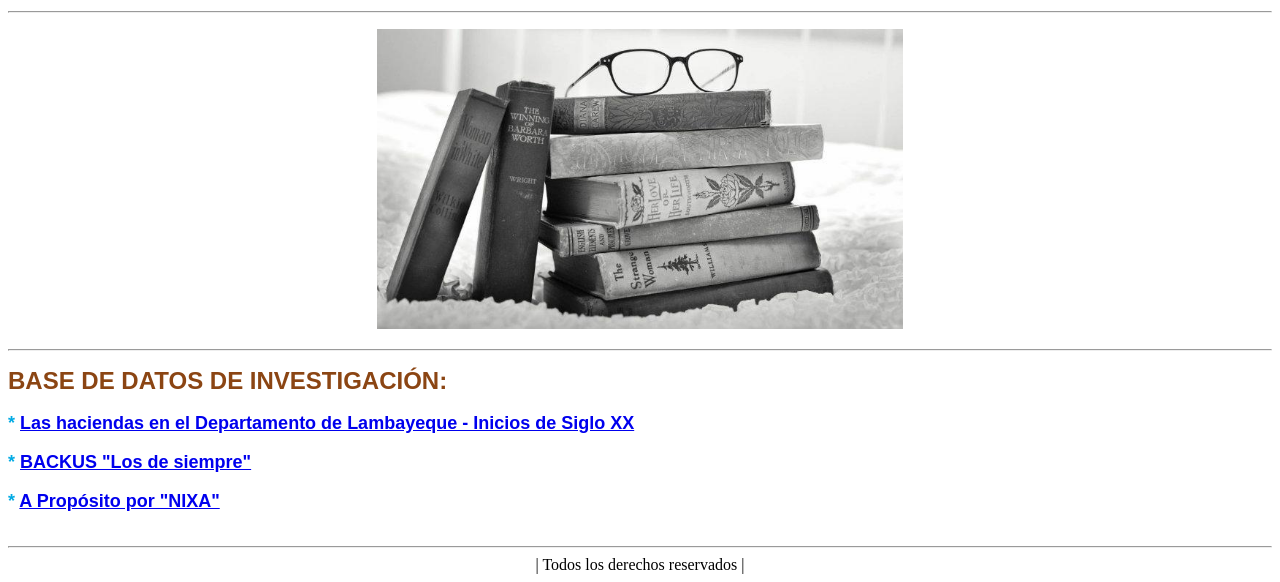
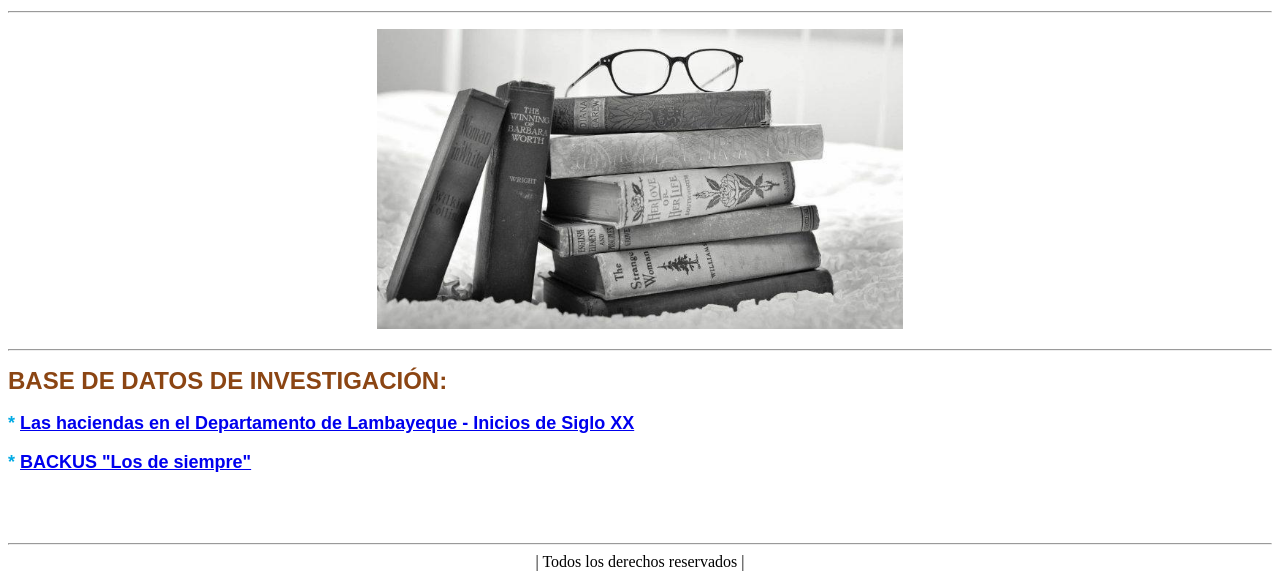
Before and after one commit to JulioGamboaVera/LecturaVirtual, a plain HTML site: page index.HTML in a window 1280 px wide. Shown: the part 308-890 px from the top of the page. Drawn offline with Linux system fonts and the light colour scheme.

Commit message:
Add files via upload

```diff
--- a/index.HTML
+++ b/index.HTML
@@ -51,10 +51,6 @@
 
         <br><br>
 
-        <font face="arial" size="4" color="#00aae4"><b>*
-        <a href="https://drive.google.com/file/d/1fUTXhdbNEuqwn7uQZErO88uYGaedMKlX/view?usp=sharing" target="_blank">
-        A Propósito por "NIXA"</a></b></font>
-
 
         <br>
       <br>
```
